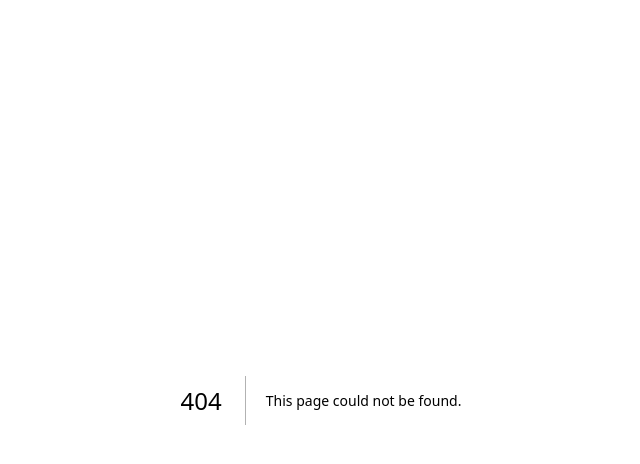
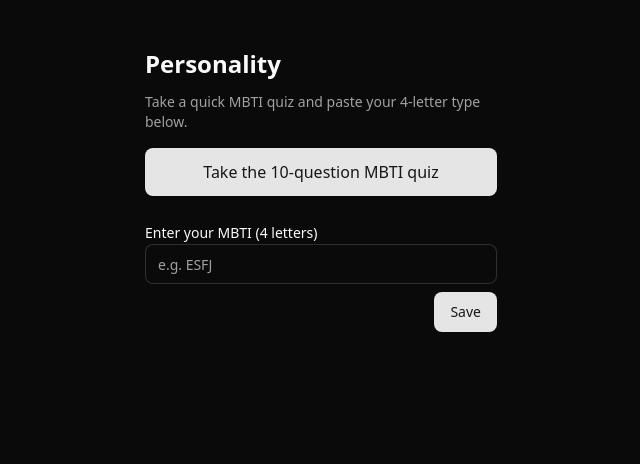
Before and after one commit to DawitMengistu/better-hack-detached, a Next.js app in the folder co-pal-2/: page /personality in a window 1280 px wide. Before the commit this address had no page. Shown: the top 464 px of the page, without its empty margins (319-959 px from the left). Built offline with nearby package versions, Linux system fonts and the light colour scheme.

Commit message:
added personality page

```diff
--- /dev/null
+++ b/co-pal-2/src/app/personality/page.tsx
@@ -0,0 +1,54 @@
+"use client"
+
+import { useState } from "react"
+import Link from "next/link"
+import { Input } from "@/components/ui/input"
+import { Button } from "@/components/ui/button"
+import { Label } from "@/components/ui/label"
+
+export default function PersonalityPage() {
+	const [mbti, setMbti] = useState("")
+	const [error, setError] = useState("")
+
+	const validate = (value: string) => {
+		const v = value.trim().toUpperCase()
+		if (!/^[EI][SN][FT][JP]$/.test(v)) {
+			return "Please enter a valid 4-letter MBTI (e.g. ESFJ)"
+		}
+		return ""
+	}
+
+	const onSave = () => {
+		const err = validate(mbti)
+		setError(err)
+		if (err) return
+		// TODO: persist to server or user profile
+		console.log("MBTI saved:", mbti.toUpperCase())
+		alert(`Saved MBTI: ${mbti.toUpperCase()}`)
+	}
+
+	return (
+		<div className="min-h-screen bg-background py-12 flex items-start">
+			<div className="max-w-sm w-full mx-auto px-4">
+				<h1 className="text-2xl font-bold mb-3">Personality</h1>
+
+				<p className="mb-4 text-sm text-muted-foreground">Take a quick MBTI quiz and paste your 4-letter type below.</p>
+
+				<div className="mb-6">
+					<a href="https://uquiz.com/quiz/ehcP7j/i-mbti-type-you-in-10-questions" target="_blank" rel="noreferrer" className="inline-block w-full text-center bg-primary text-primary-foreground px-4 py-3 rounded-md shadow">
+						Take the 10-question MBTI quiz
+					</a>
+				</div>
+
+				<div className="space-y-2">
+					<Label>Enter your MBTI (4 letters)</Label>
+					<Input value={mbti} onChange={(e) => setMbti(e.target.value)} placeholder="e.g. ESFJ" maxLength={4} />
+					{error && <p className="text-sm text-destructive">{error}</p>}
+					<div className="flex justify-end mt-2">
+						<Button onClick={onSave}>Save</Button>
+					</div>
+				</div>
+			</div>
+		</div>
+	)
+}
```
